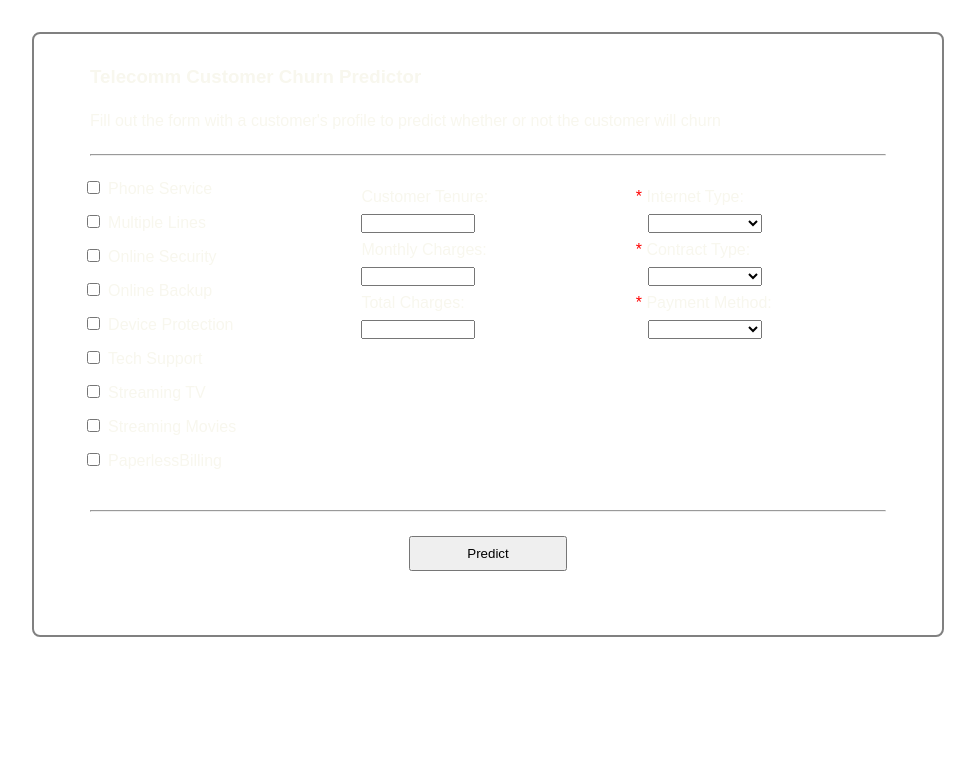
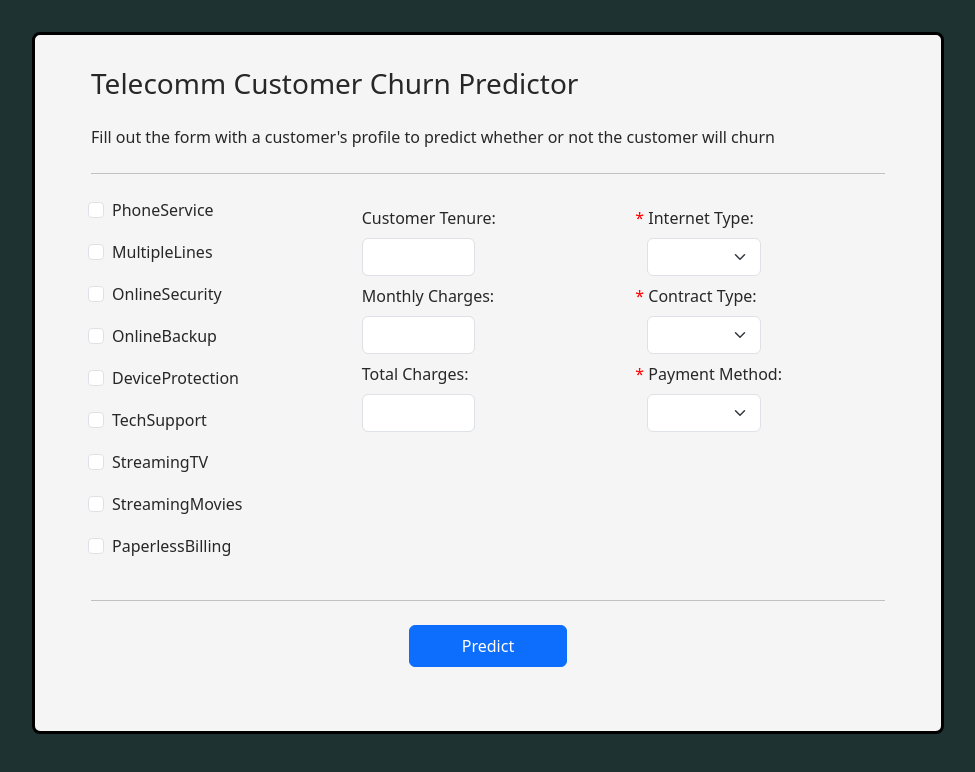
Before and after one commit to jacktorrealba/customer-churn, a Next.js app in the folder frontend/customer-churn-app/: page / in a window 1280 px wide. Shown: the top 772 px of the page, without its empty margins (152-1127 px from the left). Built offline with nearby package versions, Linux system fonts and the light colour scheme.

Commit message:
modified frontend ui

```diff
--- a/frontend/customer-churn-app/app/globals.css
+++ b/frontend/customer-churn-app/app/globals.css
@@ -7,8 +7,8 @@ body {
 }
 
 body {
-  color: #f8f7ee;
-  background: var(--background);
+  color: #272727 !important;
+  background: #1e3231 !important;
   font-family: Arial, Helvetica, sans-serif;
   -webkit-font-smoothing: antialiased;
   -moz-osx-font-smoothing: grayscale;
@@ -19,10 +19,11 @@ body {
 }
 
 .form-card {
+  background: whitesmoke !important;
   margin-left: auto;
   margin-right: auto;
   width: 75%;
-  border: 2px solid gray;
+  border: 3px solid black;
   border-radius: 8px;
   padding: 2rem;
 }
@@ -86,30 +87,29 @@ body {
   margin-right: 0.5rem;
 }
 
+
 .form-input-num {
-  width: 45%;
+  width: 45% !important;
 }
 
 
 .form-input-dropdown {
-  width: 45%;
-  margin-left: .75rem;
+  width: 45% !important;
+  margin-left: .75rem !important;
 }
 
 .boolean-options {
-  width: 30%;
+  width: 30% !important;
 }
 .numeric-options {
-  width: 30%;
+  width: 30% !important;
  }
 .dropdown-options {
-  width: 30%;
+  width: 30% !important;
 }
 
 * {
   box-sizing: border-box;
-  padding: 0;
-  margin: 0;
 }
 
 a {
@@ -117,13 +117,16 @@ a {
   text-decoration: none;
 }
 
-@media (prefers-color-scheme: dark) {
-  html {
-    color-scheme: dark;
+@media screen and (width < 1000px) {
+
+  body {
+    color: #272727 !important;
+    background: #1e3231 !important;
+    font-family: Arial, Helvetica, sans-serif;
+    -webkit-font-smoothing: antialiased;
+    -moz-osx-font-smoothing: grayscale;
   }
-}
 
-@media screen and (width < 1000px) {
   .form-card-body {
     display: grid;
     justify-content: center;
@@ -133,45 +136,45 @@ a {
 
   }
   .boolean-options {
-    width: 100%;
+    width: 100% !important;
   }
 
   .form-item {
-    width: 100%;
-    margin-left: auto;
-    margin-right: auto;
+    width: 100% !important;
+    margin-left: auto !important;
+    margin-right: auto !important;
   }
 
   .form-input-num {
-    width: 100%;
+    width: 100% !important;
   }
 
   .numeric-options {
-    width: 100%;
+    width: 100% !important;
   }
 
   .dropdown-options {
-    width: 100%;
-    margin-left: -12;
+    width: 100% !important;
+    margin-left: -12 !important;
   }
 
   .form-input-dropdown {
-    width: 100%;
+    width: 100% !important;
   }
 
   #predict-btn {
-    width: 100%;
+    width: 100% !important;
   }
 
   .form-card {
-    box-sizing: unset;
+    box-sizing: unset !important;
   }
 
   .form-card-title {
-    text-align: center;
+    text-align: center !important;
   }
 
   .instructions {
-    font-size: small;
+    font-size: small !important;
   }
 }
--- a/frontend/customer-churn-app/app/page.js
+++ b/frontend/customer-churn-app/app/page.js
@@ -1,5 +1,8 @@
 'use client'
 import React, { useState } from "react";
+import 'bootstrap/dist/css/bootstrap.min.css';
+import Form from 'react-bootstrap/Form';
+import Button from 'react-bootstrap/Button'
 
 export default function Home() {
   // define form elements and their initial state
@@ -108,7 +111,7 @@ export default function Home() {
 
   return (
     <div className="main">
-      <form className="form" onSubmit={handleSubmit}>
+      <Form className="form" onSubmit={handleSubmit}>
         <div className="form-card">
           <div className="form-card-title">
             <h3>Telecomm Customer Churn Predictor</h3>
@@ -122,58 +125,31 @@ export default function Home() {
           <div className="form-card-body">
             <div className="boolean-options">
               <div className="form-item">
-                <label htmlFor="PhoneService">
-                  <input className="form-input" type="checkbox" name="PhoneService" value={formData.PhoneService} onChange={handleChange}></input>
-                  Phone Service
-                </label>
+                  <Form.Check label="PhoneService" className="form-input" type="checkbox" name="PhoneService" value={formData.PhoneService} onChange={handleChange}></Form.Check>
               </div>
               <div className="form-item">
-                <label htmlFor="MultipleLines">
-                  <input className="form-input" type="checkbox" name="MultipleLines" value={formData.MultipleLines} onChange={handleChange}></input>
-                  Multiple Lines
-                </label>
+                  <Form.Check label="MultipleLines" className="form-input" type="checkbox" name="MultipleLines" value={formData.MultipleLines} onChange={handleChange}></Form.Check>
               </div>
               <div className="form-item">
-                <label htmlFor="OnlineSecurity">
-                  <input className="form-input" type="checkbox" name="OnlineSecurity" value={formData.OnlineSecurity} onChange={handleChange}></input>
-                  Online Security
-                </label>
+                  <Form.Check label="OnlineSecurity" className="form-input" type="checkbox" name="OnlineSecurity" value={formData.OnlineSecurity} onChange={handleChange}></Form.Check>
               </div>
               <div className="form-item">
-                <label htmlFor="OnlineBackup">
-                  <input className="form-input" type="checkbox" name="OnlineBackup" value={formData.OnlineBackup} onChange={handleChange}></input>
-                  Online Backup
-                </label>
+                  <Form.Check label="OnlineBackup" className="form-input" type="checkbox" name="OnlineBackup" value={formData.OnlineBackup} onChange={handleChange}></Form.Check>
               </div>
               <div className="form-item">
-                <label htmlFor="DeviceProtection">
-                  <input className="form-input" type="checkbox" name="DeviceProtection" value={formData.DeviceProtection} onChange={handleChange}></input>
-                  Device Protection
-                </label>
+                  <Form.Check label="DeviceProtection" className="form-input" type="checkbox" name="DeviceProtection" value={formData.DeviceProtection} onChange={handleChange}></Form.Check>
               </div>
               <div className="form-item">
-                <label htmlFor="TechSupport">
-                  <input className="form-input" type="checkbox" name="TechSupport" value={formData.TechSupport} onChange={handleChange}></input>
-                  Tech Support
-                </label>
+                  <Form.Check label="TechSupport" className="form-input" type="checkbox" name="TechSupport" value={formData.TechSupport} onChange={handleChange}></Form.Check>
               </div>
               <div className="form-item">
-                <label htmlFor="StreamingTV">
-                  <input className="form-input" type="checkbox" name="StreamingTV" value={formData.StreamingTV} onChange={handleChange}></input>
-                  Streaming TV
-                </label>
+                  <Form.Check label="StreamingTV" className="form-input" type="checkbox" name="StreamingTV" value={formData.StreamingTV} onChange={handleChange}></Form.Check>
               </div>
               <div className="form-item">
-                <label htmlFor="StreamingMovies">
-                  <input className="form-input" type="checkbox" name="StreamingMovies" value={formData.StreamingMovies} onChange={handleChange}></input>
-                  Streaming Movies
-                </label>
+                  <Form.Check label="StreamingMovies" className="form-input" type="checkbox" name="StreamingMovies" value={formData.StreamingMovies} onChange={handleChange}></Form.Check>
               </div>
               <div className="form-item">
-                <label htmlFor="PaperlessBilling">
-                  <input className="form-input" type="checkbox" name="PaperlessBilling" value={formData.PaperlessBilling} onChange={handleChange}></input>
-                  PaperlessBilling
-                </label>
+                  <Form.Check label="PaperlessBilling" className="form-input" type="checkbox" name="PaperlessBilling" value={formData.PaperlessBilling} onChange={handleChange}></Form.Check>
               </div>
             </div>
 
@@ -182,19 +158,19 @@ export default function Home() {
                 <label htmlFor="Tenure">
                   Customer Tenure:
                 </label>
-                <input className="form-input-num" type="number" name="Tenure" value={formData.Tenure} onChange={handleChange}></input>
+                <Form.Control className="form-input-num" type="number" name="Tenure" value={formData.Tenure} onChange={handleChange}></Form.Control>
               </div>
               <div className="form-item-num">
                 <label htmlFor="MonthlyCharges">
                   Monthly Charges:
                 </label>
-                <input className="form-input-num currency" step="0.01" type="number" name="MonthlyCharges" value={formData.MonthlyCharges} onChange={handleChange}></input>
+                <Form.Control className="form-input-num currency" step="0.01" type="number" name="MonthlyCharges" value={formData.MonthlyCharges} onChange={handleChange}></Form.Control>
               </div>
               <div className="form-item-num">
                 <label htmlFor="TotalCharges">
                   Total Charges:
                 </label>
-                <input className="form-input-num currency" step="0.01" type="number" name="TotalCharges" value={formData.TotalCharges} onChange={handleChange}></input>
+                <Form.Control className="form-input-num currency" step="0.01" type="number" name="TotalCharges" value={formData.TotalCharges} onChange={handleChange}></Form.Control>
               </div>
             </div>
 
@@ -204,37 +180,37 @@ export default function Home() {
                   <span style={{ color: 'red' }}>* </span>
                   Internet Type:
                 </label>
-                <select className="form-input-dropdown" onChange={handleChange} name="InternetService" value={formData.InternetService} required>
+                <Form.Select className="form-input-dropdown" onChange={handleChange} name="InternetService" value={formData.InternetService} required>
                   <option value="" disabled></option>
                   <option value="DSL">DSL</option>
                   <option value="Fiberoptic">Fiber Optic</option>
                   <option value="No">None</option>
-                </select>
+                </Form.Select>
               </div>
               <div className="form-item-select">
                 <label htmlFor="Contract" >
                   <span style={{ color: 'red' }}>* </span>
                   Contract Type:
                 </label>
-                <select className="form-input-dropdown" onChange={handleChange} name="Contract" value={formData.Contract} required>
+                <Form.Select className="form-input-dropdown" onChange={handleChange} name="Contract" value={formData.Contract} required>
                   <option value="" disabled></option>
                   <option value="Month_to_month">Month-to-Month</option>
                   <option value="oneyear">1 year</option>
                   <option value="twoyear">2 Year</option>
-                </select>
+                </Form.Select>
               </div>
               <div className="form-item-select">
                 <label htmlFor="PaymentMethod">
                   <span style={{ color: 'red' }}>* </span>
                   Payment Method:
                 </label>
-                <select className="form-input-dropdown" onChange={handleChange} name="PaymentMethod" value={formData.PaymentMethod} required>
+                <Form.Select className="form-input-dropdown" onChange={handleChange} name="PaymentMethod" value={formData.PaymentMethod} required>
                   <option value="" disabled></option>
                   <option value="banktransfer">Bank Transfer</option>
                   <option value="creditcard">Credit Card</option>
                   <option value="electroniccheck">E-Check</option>
                   <option value="mailedcheck">Mailed Check</option>
-                </select>
+                </Form.Select>
               </div>
             </div>
           </div>
@@ -243,14 +219,15 @@ export default function Home() {
           </div>
           <div className="form-card-footer">
             <div className="predict-div">
-              <button id="predict-btn" type="submit">Predict</button>
+
+              <Button variant="primary" type="submit" id="predict-btn">Predict</Button>
             </div>
             <div className="results-div">
               {prediction ? `This customer is likely to ${prediction}` : null}
             </div>
           </div>
         </div>
-      </form>
+      </Form>
     </div>
   );
 }
```
Also changed, not shown: 1 other file (tests, documents, lock files or other folders).
